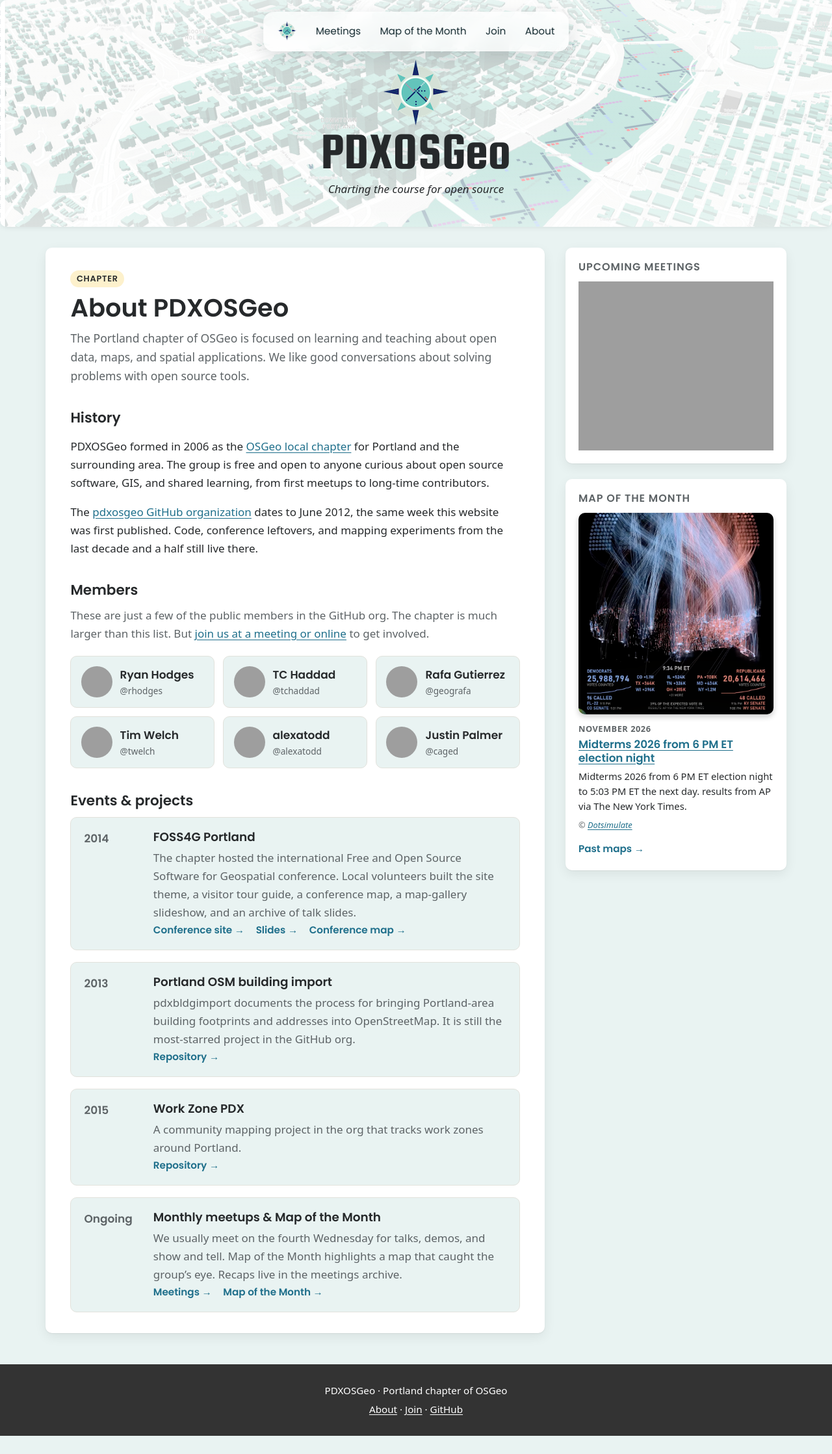
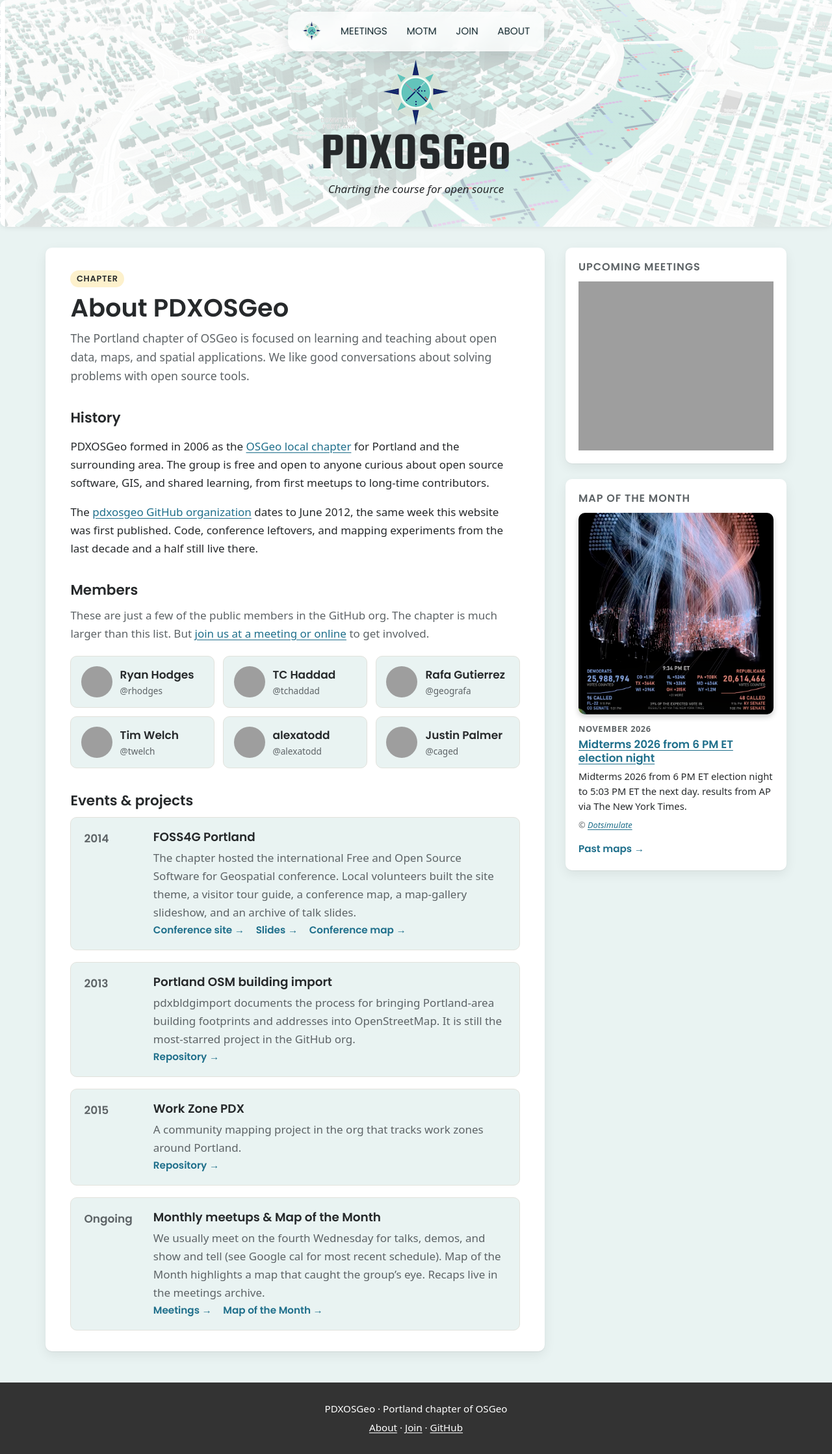
Before and after one commit to pdxosgeo/pdxosgeoweb, an Astro site: page /about in a window 1280 px wide. Shown: the whole page at 65% size. Before the commit the page ends 2209 px from the top, so only its background shows below. Built offline with nearby package versions, Linux system fonts and the light colour scheme; Astro itself is replaced by a stand-in of ours; grey boxes are pictures that could not be loaded.

Commit message:
Refactor navigation labels and enhance content descriptions
- Shortened 'Map of the Month' label to 'MOTM' in SiteHeader for brevity.
- Updated the 'about' page blurb to include a reference to the Google Calendar for meeting schedules.
- Revised the meetings page description to direct users to check the Google Calendar for upcoming meetings.
- Adjusted global CSS for improved header styling, including increased font weight and uppercase transformation.

```diff
--- a/src/components/SiteHeader.astro
+++ b/src/components/SiteHeader.astro
@@ -5,7 +5,7 @@ const pathname = Astro.url.pathname;
 const navItems = [
   { label: 'Home', href: '/' },
   { label: 'Meetings', href: '/meetings/' },
-  { label: 'Map of the Month', href: '/map-of-the-month/' },
+  { label: 'MOTM', href: '/map-of-the-month/' },
   { label: 'Join', href: '/join/' },
   { label: 'About', href: '/about/' },
 ];
--- a/src/pages/about.astro
+++ b/src/pages/about.astro
@@ -41,7 +41,7 @@ const events = [
     year: 'Ongoing',
     title: 'Monthly meetups & Map of the Month',
     blurb:
-      'We usually meet on the fourth Wednesday for talks, demos, and show and tell. Map of the Month highlights a map that caught the group’s eye. Recaps live in the meetings archive.',
+      'We usually meet on the fourth Wednesday for talks, demos, and show and tell (see Google cal for most recent schedule). Map of the Month highlights a map that caught the group’s eye. Recaps live in the meetings archive.',
     links: [
       { label: 'Meetings', href: '/meetings/' },
       { label: 'Map of the Month', href: '/map-of-the-month/' },
--- a/src/pages/meetings/index.astro
+++ b/src/pages/meetings/index.astro
@@ -11,7 +11,7 @@ const meetings = (await getMeetings()).map(toCardData);
   <h1 class="page-title">Meetings</h1>
   <p class="lede">
     Talks, demos, and show and tell from the Portland open source geo community. We usually meet on
-    the fourth Wednesday of the month.
+    the fourth Wednesday of the month but check the Google Calendar in the sidebar for upcoming meetings.
   </p>
   <MeetingArchive client:load meetings={meetings} />
 </BaseLayout>
--- a/src/styles/global.css
+++ b/src/styles/global.css
@@ -148,9 +148,10 @@ h3 {
   padding: 0.55rem 0.85rem 0.7rem;
   color: #10262c;
   font-family: var(--font-heading);
-  font-weight: 400;
+  font-weight: 500;
   font-size: 0.95rem;
   text-decoration: none;
+  text-transform: uppercase;
   white-space: nowrap;
 }
 
```
